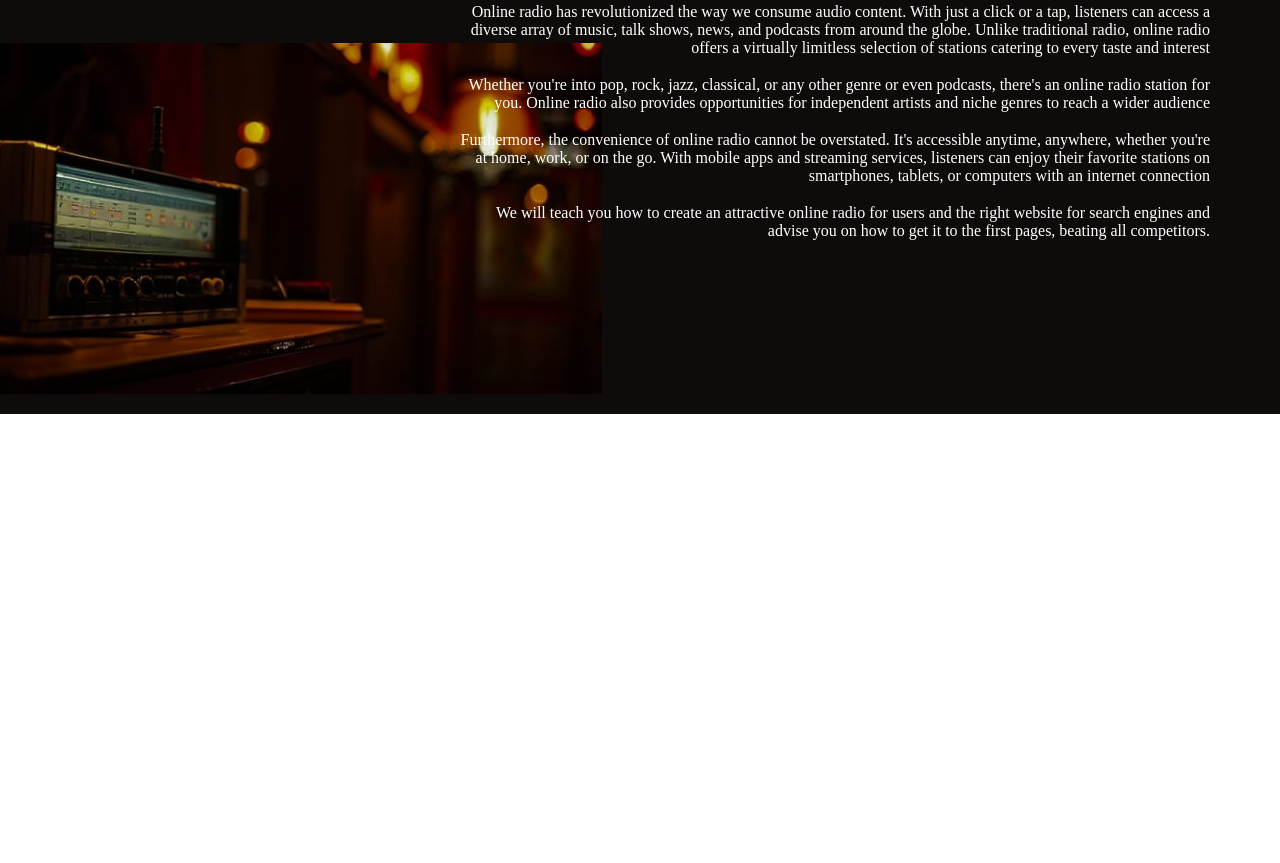
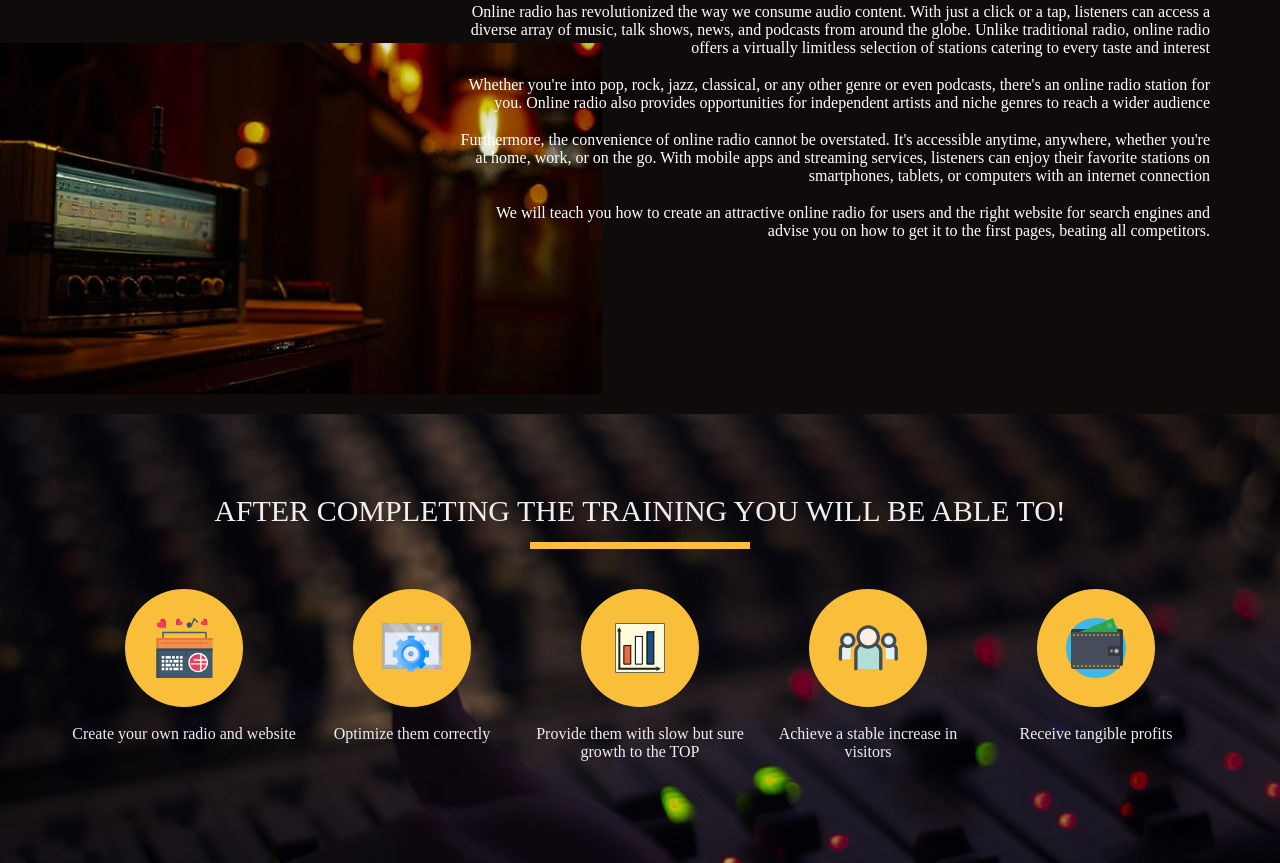
Before and after one commit to SSBondik/Radio, a plain HTML site: page src/index.html in a window 1280 px wide. Shown: the part 1528-2391 px from the top of the page. Before the commit the page ends 1942 px from the top, so only its background shows below. Drawn offline with Linux system fonts and the light colour scheme.

Commit message:
created a skills section

```diff
--- a/src/css/style.css
+++ b/src/css/style.css
@@ -201,3 +201,47 @@
 	left: -83px;
 	z-index: 1;
 }
+
+.skills {
+	background: url("../img/secondary_bg.jpg") center center / cover no-repeat;
+	padding: 80px 0 102px 0;
+}
+
+.skills__title {
+	color: #efefef;
+	font-size: 30px;
+	font-weight: 400;
+}
+
+.skills__wrapper {
+	display: flex;
+	justify-content: space-around;
+	margin-top: 40px;
+}
+
+.skills__item {
+	width: 224px;
+}
+
+.skills__round {
+	display: flex;
+	justify-content: center;
+	align-items: center;
+	margin: 0 auto;
+	width: 118px;
+	height: 118px;
+	background-color: #f9bf3b;
+	border-radius: 100%;
+}
+
+.skills__img {
+	max-width: 60px;
+}
+
+.skills__desc {
+	margin-top: 18px;
+	text-align: center;
+	color: #efefef;
+	font-size: 16px;
+	font-weight: 300;
+}
--- a/src/index.html
+++ b/src/index.html
@@ -114,6 +114,52 @@
 				</p>
 			</div>
 		</section>
+
+		<section class="skills">
+			<div class="container">
+				<h2 class="title skills__title">
+					After completing the training you will be able to!
+				</h2>
+				<div class="divider"></div>
+
+				<div class="skills__wrapper">
+					<div class="skills__item">
+						<div class="skills__round">
+							<img src="icons/skills/radio.svg" alt="radio" class="skills__img" />
+						</div>
+						<div class="skills__desc">Create your own radio and website</div>
+					</div>
+					<div class="skills__item">
+						<div class="skills__round">
+							<img src="icons/skills/optimization.svg" alt="optimization" class="skills__img" />
+						</div>
+						<div class="skills__desc">Optimize them correctly</div>
+					</div>
+					<div class="skills__item">
+						<div class="skills__round">
+							<img src="icons/skills/chart.svg" alt="chart" class="skills__img" />
+						</div>
+						<div class="skills__desc">
+							Provide them with slow but sure growth to the TOP
+						</div>
+					</div>
+					<div class="skills__item">
+						<div class="skills__round">
+							<img src="icons/skills/people.svg" alt="people" class="skills__img" />
+						</div>
+						<div class="skills__desc">
+							Achieve a stable increase in visitors
+						</div>
+					</div>
+					<div class="skills__item">
+						<div class="skills__round">
+							<img src="icons/skills/wallet.svg" alt="wallet" class="skills__img" />
+						</div>
+						<div class="skills__desc">Receive tangible profits</div>
+					</div>
+				</div>
+			</div>
+		</section>
 </body>
 
 </html>
```
